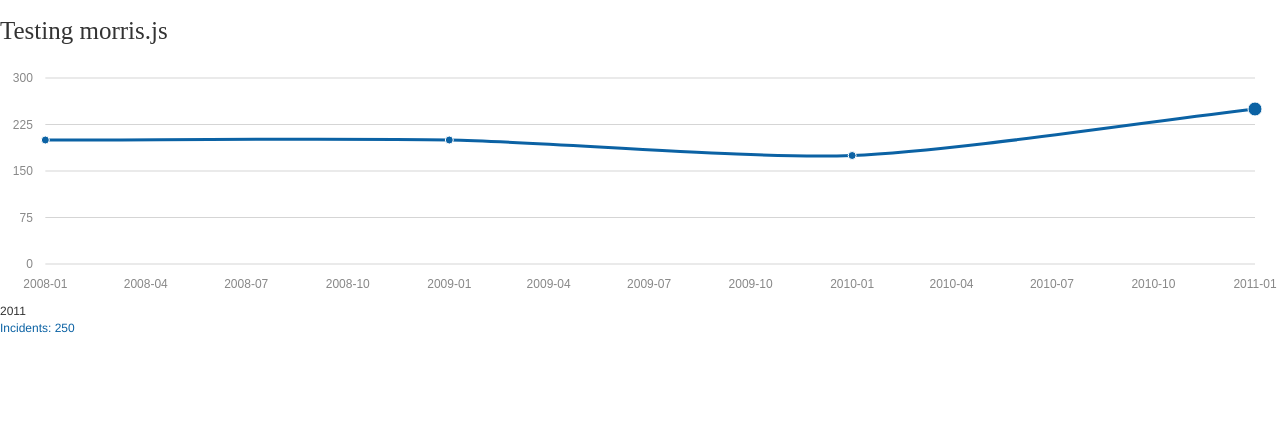
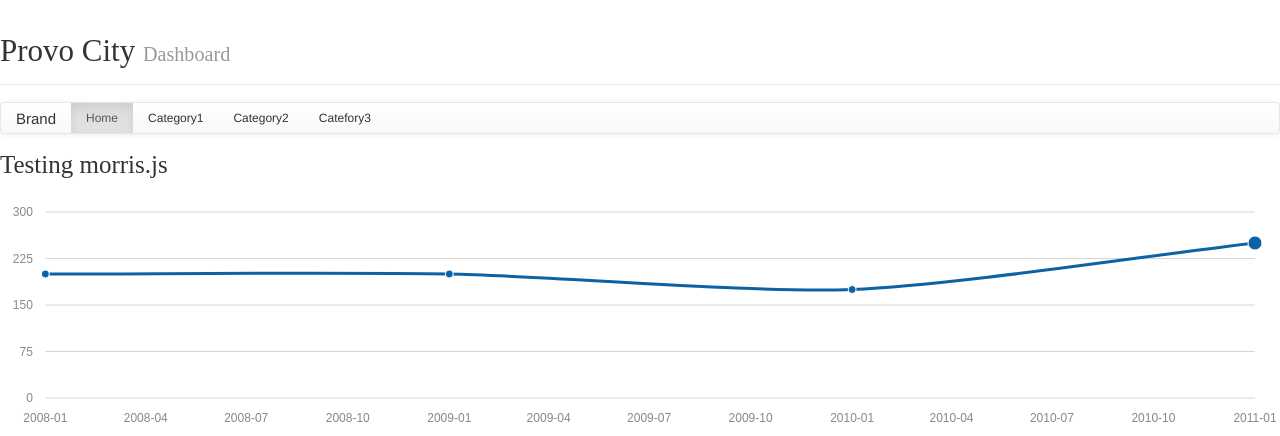
Before and after one commit to tlenhart/ProvoDashboard, a Django app: page / in a window 1280 px wide. Shown: the top 436 px of the page. Run offline with Django 3.2, Linux system fonts and the light colour scheme; some libraries are stand-ins or nearby versions.

Commit message:
Header & Navigation
I updated the base.html just to add some functionality although we will
change it in the future. I also added another folder insider the static
folder to hold images and added the provo city logo.

```diff
--- a/templates/base.html
+++ b/templates/base.html
@@ -21,11 +21,36 @@
         <div id="provo-city-header" >
             <!-- Place the code for the header from Provo City here.
             Do we need to recreate this to make it easier to work with or do we just copy/paste and hope? -->
+            <div class="page-header">
+                <h1>Provo City <small>Dashboard</small></h1>
+            </div>
         </div>
 
         <div id="navigation">
             <!-- Put the navigation circle buttons here -->
             <!-- Might need to be overwritten in individual templates to account for the currently selected category. -->
+            <nav class="navbar navbar-default" role="navigation">
+                <div class="container-fluid">
+                    <div class="navbar-header">
+                        <button type="button" class="navbar-toggle" data-toggle="collapse" data-target="#bs-example-navbar-collapse-1">
+                            <span class="sr-only">Toggle navigation</span>
+                            <span class="icon-bar"></span>
+                            <span class="icon-bar"></span>
+                            <span class="icon-bar"></span>
+                        </button>
+                        <a class="navbar-brand" href="#">Brand</a>
+                    </div>
+                    <div class="collapse navbar-collapse" id="bs-example-navbar-collapse-1">
+                        <ul class="nav navbar-nav navbar-left">
+                            <li class="active"><a href="#">Home</a></li>
+                            <li><a href="#">Category1</a></li>
+                            <li><a href="#">Category2</a></li>
+                            <li><a href="#">Catefory3</a></li>
+                        </ul>
+                    </div>
+                </div>
+            </nav>
+
         </div>
 
         <div id="content">
```
Also changed, not shown: Dashboard/static/images/provo-logo.jpg (added), 1 other file.
